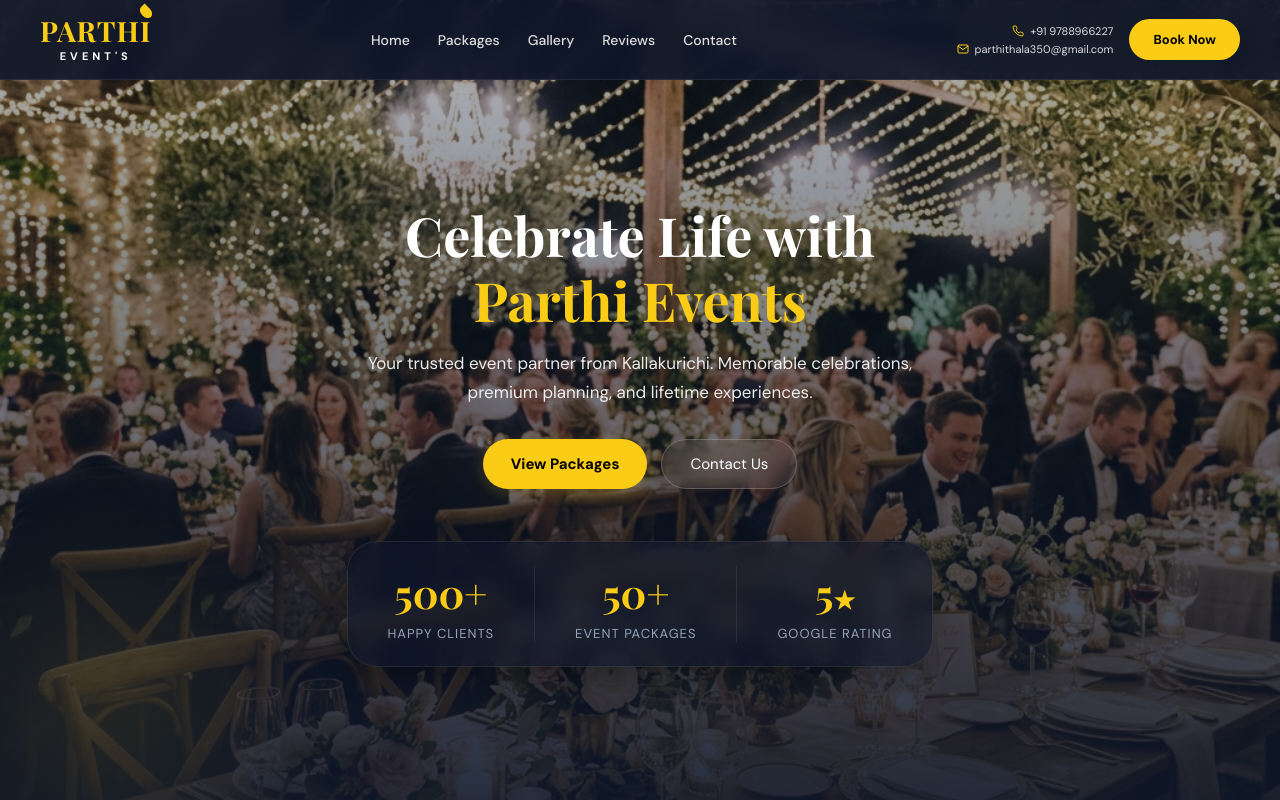
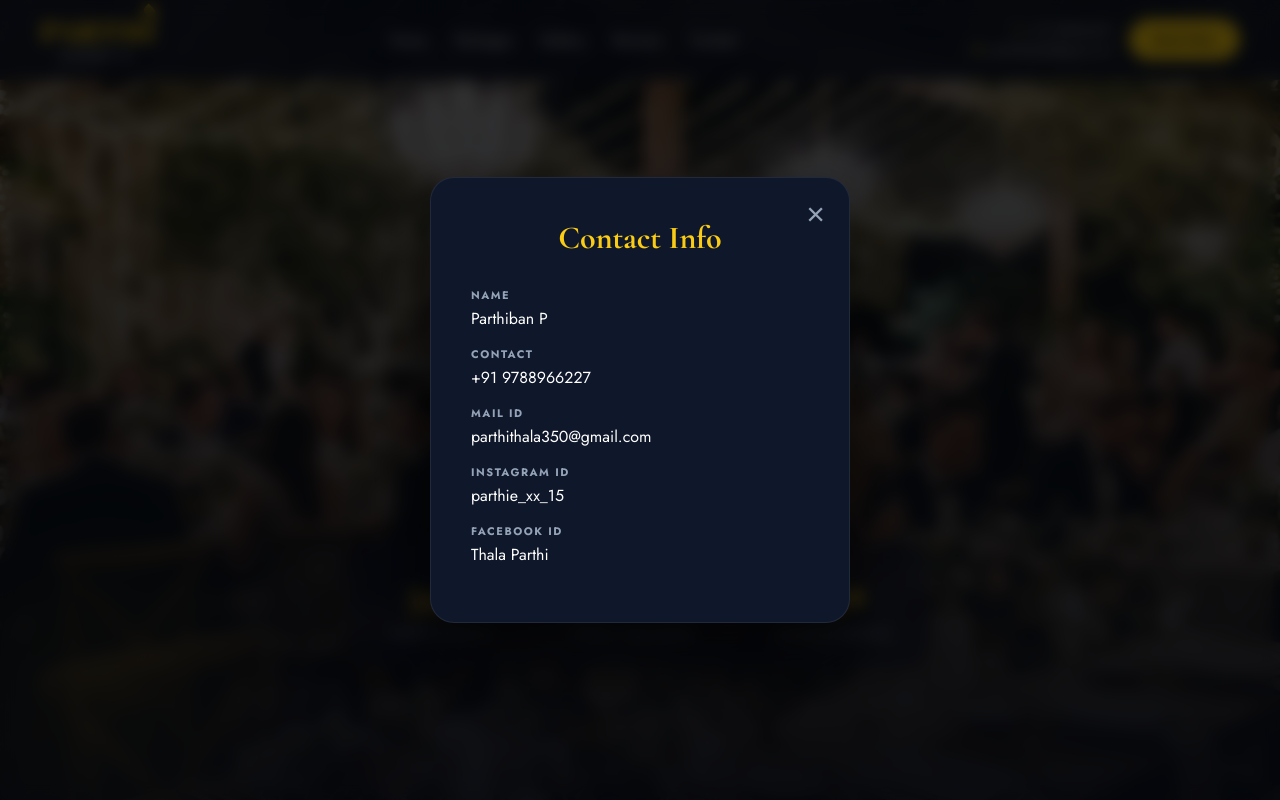
Before and after one commit to rk2725q-star/parthi-events, a React (Vite) app: page / in a window 1280 px wide. Both pictures are taken after a click on the button "Contact Us". Shown: the top 800 px of the page. Built offline with nearby package versions, Linux system fonts and the light colour scheme.

Commit message:
Update stats, fonts, packages design, and add contact popup

```diff
--- a/index.html
+++ b/index.html
@@ -7,7 +7,7 @@
     <title>Parthi Events</title>
     <link rel="preconnect" href="https://fonts.googleapis.com">
     <link rel="preconnect" href="https://fonts.gstatic.com" crossorigin>
-    <link href="https://fonts.googleapis.com/css2?family=DM+Sans:opsz,wght@9..40,300;9..40,400;9..40,500;9..40,700&family=Playfair+Display:wght@400;700&display=swap" rel="stylesheet">
+    <link href="https://fonts.googleapis.com/css2?family=Cormorant+Garamond:ital,wght@0,400;0,600;0,700;1,400&family=Jost:wght@300;400;500;600;700&family=Playfair+Display:wght@400;600;700;900&family=DM+Sans:wght@400;500;700&display=swap" rel="stylesheet">
   </head>
   <body>
     <div id="root"></div>
--- a/src/components/Hero.css
+++ b/src/components/Hero.css
@@ -89,10 +89,10 @@
 }
 
 .stat-num {
-  font-size: 40px;
+  font-size: 42px;
   font-weight: 700;
   color: var(--yellow);
-  font-family: 'Playfair Display', serif;
+  font-family: 'Cormorant Garamond', serif;
 }
 
 .stat-label {
@@ -116,3 +116,72 @@
     flex-wrap: wrap;
   }
 }
+
+.contact-popup-overlay {
+  position: fixed;
+  top: 0; left: 0; width: 100%; height: 100%;
+  background: rgba(0, 0, 0, 0.7);
+  backdrop-filter: blur(8px);
+  display: flex;
+  justify-content: center;
+  align-items: center;
+  z-index: 1000;
+}
+
+.contact-popup {
+  background: var(--navy);
+  border: 1px solid var(--border-color);
+  padding: 40px;
+  border-radius: 24px;
+  width: 90%;
+  max-width: 420px;
+  position: relative;
+  box-shadow: 0 30px 60px rgba(0,0,0,0.6);
+  text-align: left;
+  animation: popupFadeIn 0.4s cubic-bezier(0.16, 1, 0.3, 1);
+}
+
+@keyframes popupFadeIn {
+  from { opacity: 0; transform: translateY(30px) scale(0.95); }
+  to { opacity: 1; transform: translateY(0) scale(1); }
+}
+
+.close-btn {
+  position: absolute;
+  top: 20px;
+  right: 24px;
+  background: none;
+  border: none;
+  color: var(--text-muted);
+  font-size: 32px;
+  cursor: pointer;
+  transition: color 0.3s;
+  line-height: 1;
+}
+
+.close-btn:hover {
+  color: var(--yellow);
+}
+
+.contact-popup h3 {
+  font-size: 32px;
+  color: var(--yellow);
+  margin-bottom: 30px;
+  text-align: center;
+}
+
+.contact-details p {
+  color: var(--white);
+  font-size: 16px;
+  margin-bottom: 16px;
+  display: flex;
+  flex-direction: column;
+}
+
+.contact-details p strong {
+  color: var(--text-muted);
+  font-size: 11px;
+  text-transform: uppercase;
+  letter-spacing: 1.5px;
+  margin-bottom: 4px;
+}
--- a/src/components/Hero.jsx
+++ b/src/components/Hero.jsx
@@ -9,6 +9,7 @@
 
 const Hero = () => {
   const [currentBg, setCurrentBg] = useState(0);
+  const [showContact, setShowContact] = useState(false);
 
   useEffect(() => {
     const interval = setInterval(() => {
@@ -30,26 +31,42 @@
 
         <div className="hero-btns">
           <button className="btn-yellow">View Packages</button>
-          <button className="btn-outline-white">Contact Us</button>
+          <button className="btn-outline-white" onClick={() => setShowContact(true)}>Contact Us</button>
         </div>
 
         <div className="hero-stats">
           <div className="stat">
-            <div className="stat-num">500+</div>
+            <div className="stat-num">344+</div>
             <div className="stat-label">Happy Clients</div>
           </div>
           <div className="stat-divider"></div>
           <div className="stat">
-            <div className="stat-num">50+</div>
+            <div className="stat-num">20+</div>
             <div className="stat-label">Event Packages</div>
           </div>
           <div className="stat-divider"></div>
           <div className="stat">
-            <div className="stat-num">5<span style={{ fontSize: '24px'}}>★</span></div>
+            <div className="stat-num">4.3<span style={{ fontSize: '24px'}}>★</span></div>
             <div className="stat-label">Google Rating</div>
           </div>
         </div>
       </div>
+
+      {showContact && (
+        <div className="contact-popup-overlay" onClick={() => setShowContact(false)}>
+          <div className="contact-popup" onClick={e => e.stopPropagation()}>
+            <button className="close-btn" onClick={() => setShowContact(false)}>×</button>
+            <h3>Contact Info</h3>
+            <div className="contact-details">
+              <p><strong>Name</strong> Parthiban P</p>
+              <p><strong>Contact</strong> +91 9788966227</p>
+              <p><strong>Mail ID</strong> parthithala350@gmail.com</p>
+              <p><strong>Instagram ID</strong> parthie_xx_15</p>
+              <p><strong>Facebook ID</strong> Thala Parthi</p>
+            </div>
+          </div>
+        </div>
+      )}
     </div>
   );
 };
--- a/src/components/Packages.jsx
+++ b/src/components/Packages.jsx
@@ -2,25 +2,22 @@
 
 const packages = [
   {
-    title: 'Premium Wedding',
-    price: '₹2,50,000',
-    subtitle: 'Complete A-Z Wedding Management',
+    title: 'Dj Events',
+    subtitle: '',
     imgClass: 'pkg-img-1',
-    features: ['Stage Decoration', 'Premium Catering', 'Photography & Videography', 'Guest Management']
+    features: ['Basic', 'Stark light', 'Smoke']
   },
   {
-    title: 'Corporate Gala',
-    price: '₹1,00,000',
-    subtitle: 'Professional Corporate Event Setup',
+    title: 'Birthday Function',
+    subtitle: '',
     imgClass: 'pkg-img-2',
-    features: ['Audio Visual Setup', 'Corporate Stage', 'Buffet Catering', 'Branding']
+    features: ['Stage decoration', 'Photography', 'Videography']
   },
   {
-    title: 'Birthday Extravaganza',
-    price: '₹50,000',
-    subtitle: 'Themed Birthday Party',
+    title: 'Marriage Function',
+    subtitle: '',
     imgClass: 'pkg-img-3',
-    features: ['Theme Decoration', 'Cake & Snacks', 'Entertainment', 'Return Gifts']
+    features: ['Stage decoration', 'Garlands', 'Outdoor shoot', 'Photography', 'Videography', 'Catering']
   }
 ];
 
@@ -41,7 +38,7 @@
             </div>
             <div className="pkg-body">
               <h3>{pkg.title}</h3>
-              <div className="pkg-subtitle">{pkg.subtitle}</div>
+              {pkg.subtitle && <div className="pkg-subtitle">{pkg.subtitle}</div>}
 
               <div className="inclusions">
                 <h4>What's Included</h4>
@@ -50,9 +47,8 @@
                 ))}
               </div>
 
-              <div className="pkg-footer">
-                <div className="pkg-price">{pkg.price} <span>/ event</span></div>
-                <button className="pkg-btn">Book Now</button>
+              <div className="pkg-footer" style={{ justifyContent: 'center' }}>
+                <button className="pkg-btn" style={{ width: '100%', padding: '12px' }}>Book Now</button>
               </div>
             </div>
           </div>
--- a/src/index.css
+++ b/src/index.css
@@ -5,7 +5,7 @@
 }
 
 body {
-  font-family: 'DM Sans', sans-serif;
+  font-family: 'Jost', sans-serif;
   color: #F8FAFC;
   background: #0F172A;
   overflow-x: hidden;
@@ -25,7 +25,7 @@
 
 /* Typography */
 h1, h2, h3, h4, h5, h6 {
-  font-family: 'Playfair Display', serif;
+  font-family: 'Cormorant Garamond', serif;
   color: var(--white);
 }
 
@@ -37,9 +37,9 @@
   padding: 14px 28px;
   border-radius: 30px;
   font-size: 15px;
-  font-weight: 700;
+  font-weight: 600;
   cursor: pointer;
-  font-family: 'DM Sans', sans-serif;
+  font-family: 'Jost', sans-serif;
   transition: all 0.3s cubic-bezier(0.4, 0, 0.2, 1);
   box-shadow: 0 4px 15px rgba(250, 204, 21, 0.2);
 }
@@ -58,8 +58,9 @@
   padding: 14px 28px;
   border-radius: 30px;
   font-size: 15px;
+  font-weight: 500;
   cursor: pointer;
-  font-family: 'DM Sans', sans-serif;
+  font-family: 'Jost', sans-serif;
   transition: all 0.3s;
 }
 
```
